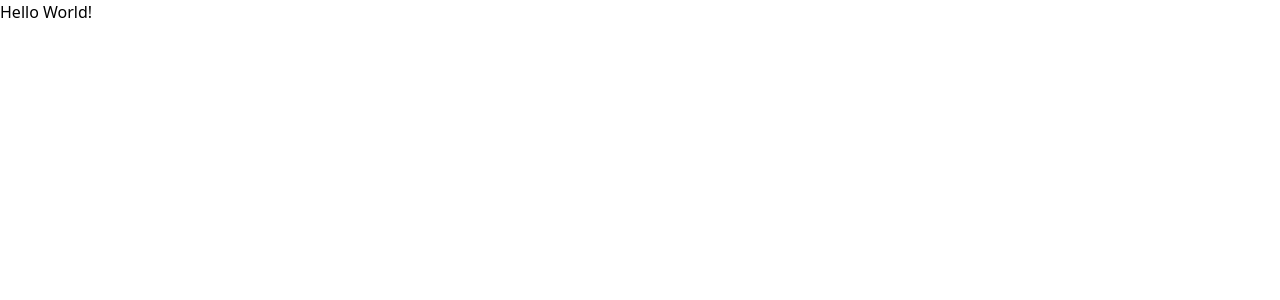
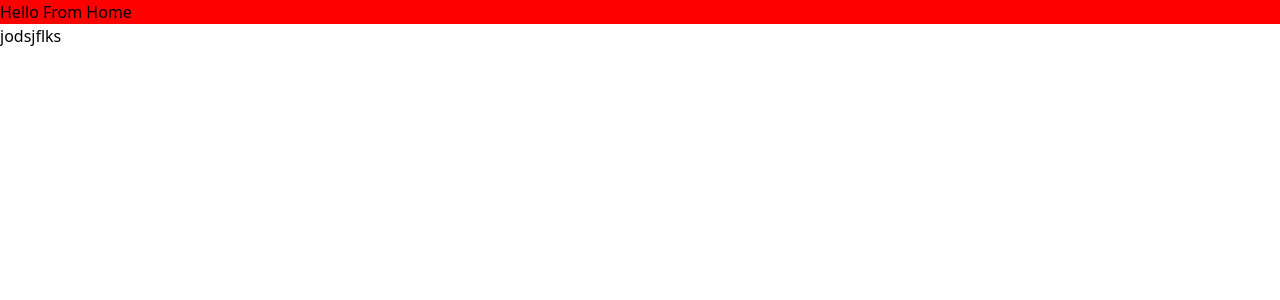
Before and after one commit to OthmanGh/UNITEYPULSE, a React (Vite) app in the folder frontend/: page / in a window 1280 px wide. Shown: the top 300 px of the page. Built offline with nearby package versions, Linux system fonts and the light colour scheme.

Commit message:
refactor structure & test components

```diff
--- a/frontend/src/App.tsx
+++ b/frontend/src/App.tsx
@@ -1,9 +1,11 @@
 import React from 'react';
+
+import Home from './pages/Home';
 
 function App() {
   return (
     <div>
-      <h1>Hello World!</h1>
+      <Home />
     </div>
   );
 }
--- /dev/null
+++ b/frontend/src/pages/Home/home.module.css
@@ -0,0 +1,3 @@
+.header {
+  background-color: red;
+}
--- /dev/null
+++ b/frontend/src/pages/Home/index.tsx
@@ -0,0 +1,14 @@
+import styles from './home.module.css';
+
+function Home() {
+  return (
+    <nav>
+      <div className={styles.header}>
+        <h1>Hello From Home</h1>
+      </div>
+      <p>jodsjflks</p>
+    </nav>
+  );
+}
+
+export default Home;
```
